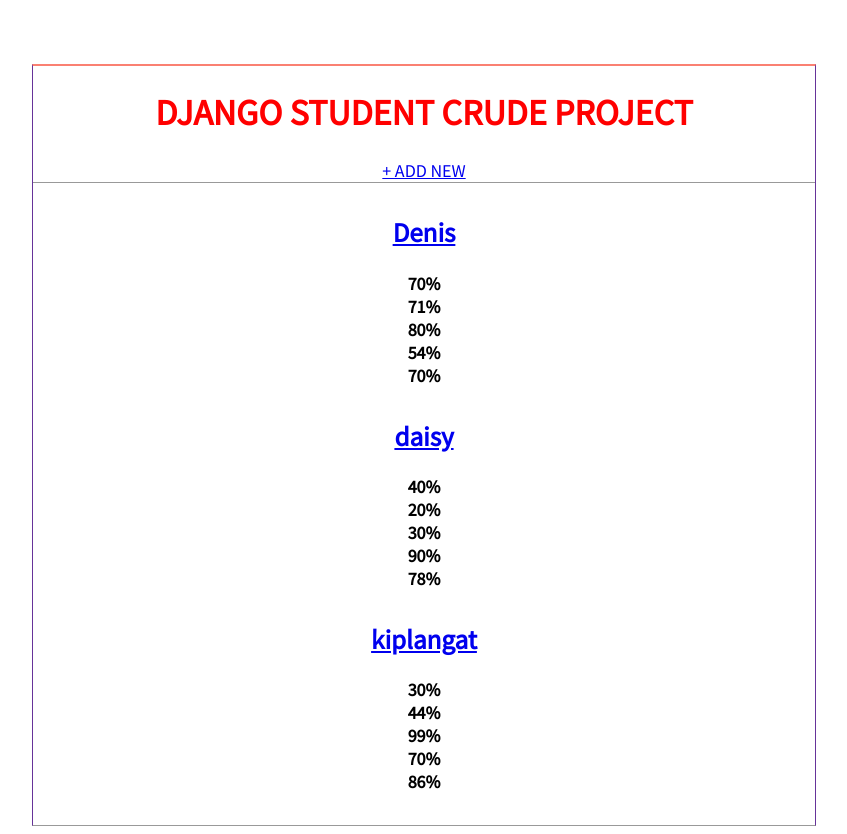
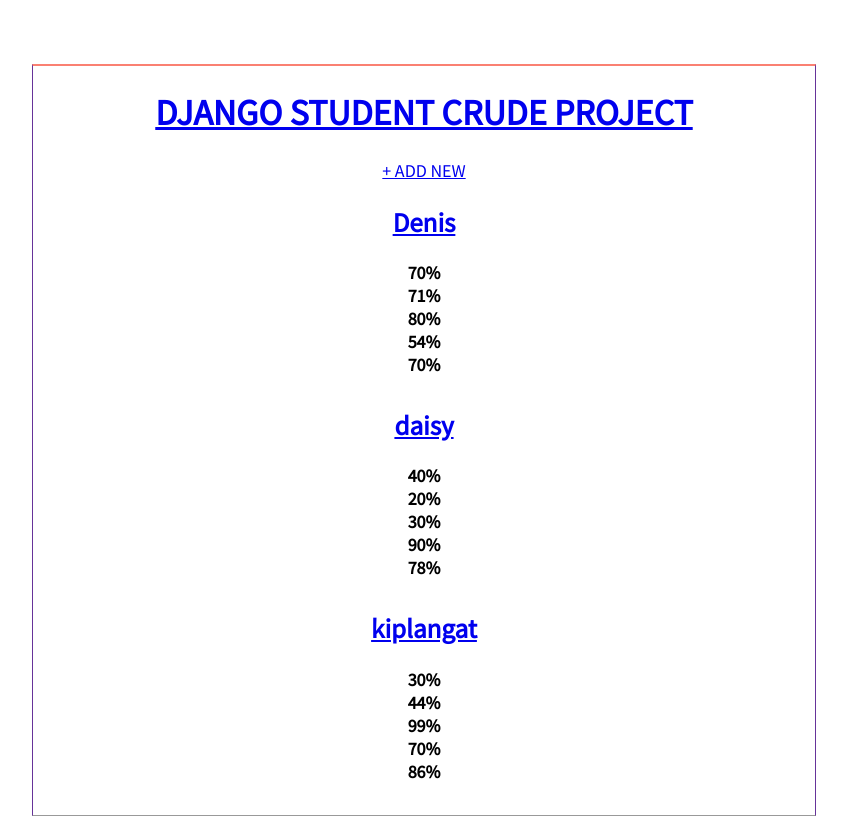
Before and after one commit to meshack34/CRUDE, a Django app: page / in a window 1280 px wide. Shown: the whole page, without its empty margins (216-1063 px from the left). Run offline with Django 4.2, Linux system fonts and the light colour scheme; data comes from the database, SQL or seed files in the repository.

Commit message:
update css

```diff
--- a/static/css/base.css
+++ b/static/css/base.css
@@ -4,15 +4,7 @@ body {
     font-size: 18px;
     }
 
-    header {
-    border-bottom: 1px solid #999;
-    margin-bottom: 2rem;
-    text-align: center;
-    }
-    header h1 a {
-    color: red;
-    text-decoration: none;
-}
+
 .enculf{
     text-align: center;
     border-bottom: 1px solid #999;
```
